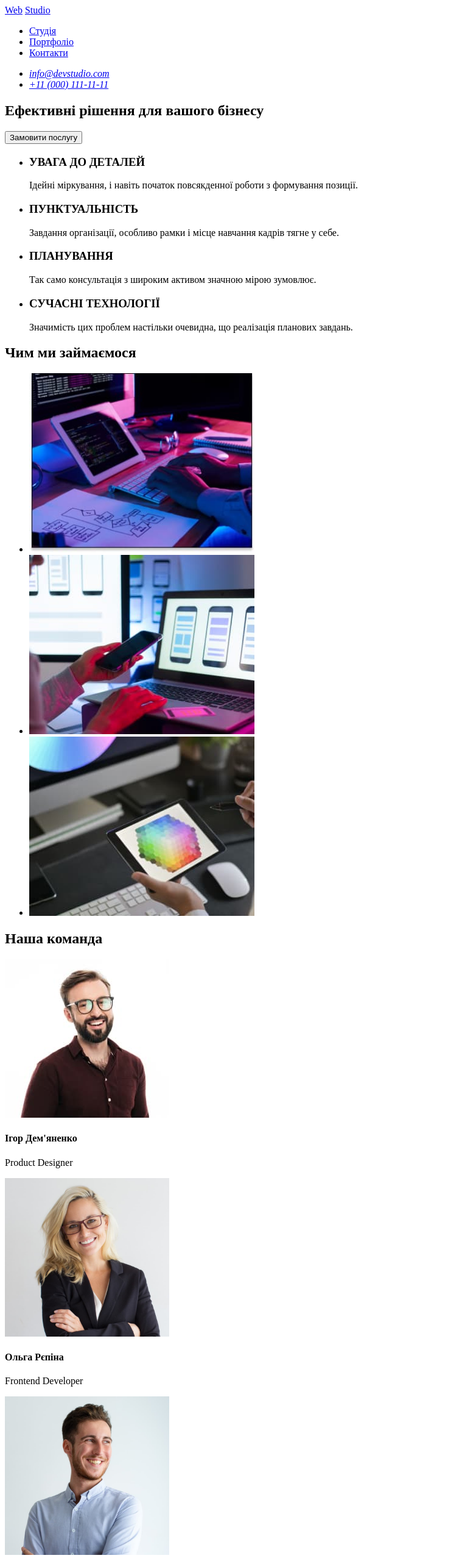
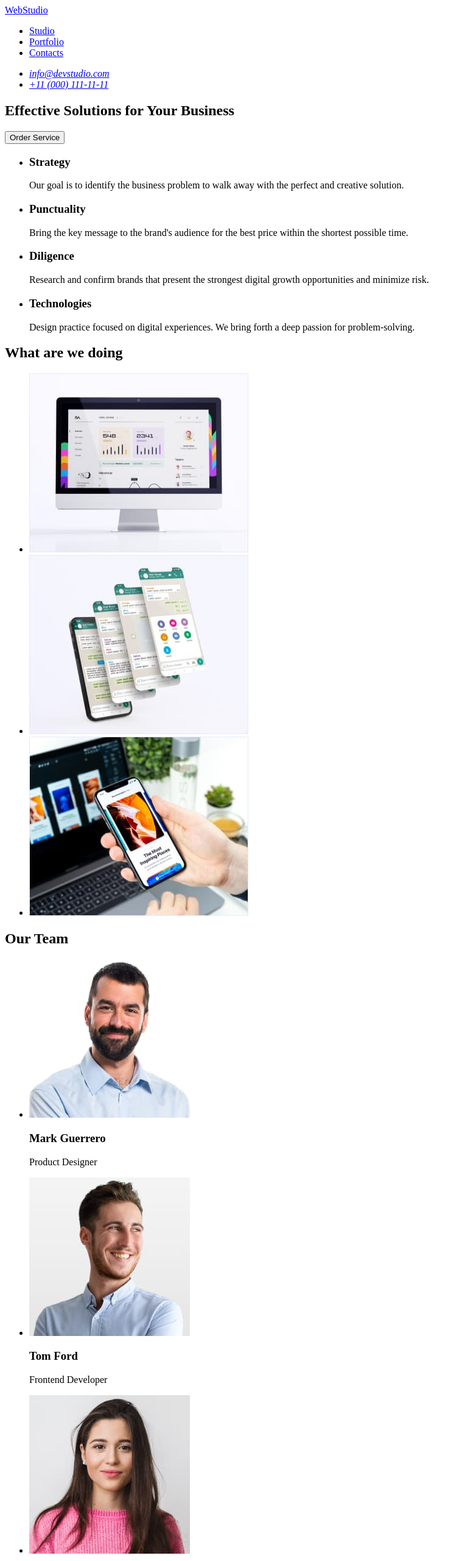
Before and after one commit to AlexandrAAkulina/goit-markup-hw-01, a plain HTML site: page index.html in a window 1280 px wide. Shown: the top 2560 px of the page at 61% size, without its empty margins (0-759 px from the left). Drawn offline with Linux system fonts and the light colour scheme.

```diff
--- a/index.html
+++ b/index.html
@@ -9,12 +9,11 @@
   <body>
     <header>
       <nav>
-        <a href="/">Web</a>
-        <a href="/">Studio</a>
+        <a href="./index.html">WebStudio</a>
         <ul>
-          <li><a href="/">Студія</a></li>
-          <li><a href="/">Портфоліо</a></li>
-          <li><a href="/">Контакти</a></li>
+          <li><a href="/">Studio</a></li>
+          <li><a href="/">Portfolio</a></li>
+          <li><a href="/">Contacts</a></li>
         </ul>
       </nav>
       <address>
@@ -25,146 +24,130 @@
             >
           </li>
           <li>
-            <a href="tel:+11(000)111-11-11" target="_blank"
-              >+11 (000) 111-11-11</a
-            >
+            <a href="tel:+110001111111" target="_blank">+11 (000) 111-11-11</a>
           </li>
         </ul>
       </address>
     </header>
     <main>
       <section>
-        <h1>Ефективні рішення для вашого бізнесу</h1>
-        <button type="button">Замовити послугу</button>
+        <h1>Effective Solutions for Your Business</h1>
+        <button type="button">Order Service</button>
       </section>
       <section>
-        <h2 hidden>Друга секція</h2>
+        <h2 hidden>Section-2</h2>
         <ul>
           <li>
-            <h3>УВАГА ДО ДЕТАЛЕЙ</h3>
+            <h3>Strategy</h3>
             <p>
-              Ідейні міркування, і навіть початок повсякденної роботи з
-              формування позиції.
+              Our goal is to identify the business problem to walk away with the
+              perfect and creative solution.
             </p>
           </li>
           <li>
-            <h3>ПУНКТУАЛЬНІСТЬ</h3>
+            <h3>Punctuality</h3>
             <p>
-              Завдання організації, особливо рамки і місце навчання кадрів тягне
-              у себе.
+              Bring the key message to the brand's audience for the best price
+              within the shortest possible time.
             </p>
           </li>
           <li>
-            <h3>ПЛАНУВАННЯ</h3>
+            <h3>Diligence</h3>
             <p>
-              Так само консультація з широким активом значною мірою зумовлює.
+              Research and confirm brands that present the strongest digital
+              growth opportunities and minimize risk.
             </p>
           </li>
           <li>
-            <h3>СУЧАСНІ ТЕХНОЛОГІЇ</h3>
+            <h3>Technologies</h3>
             <p>
-              Значимість цих проблем настільки очевидна, що реалізація планових
-              завдань.
+              Design practice focused on digital experiences. We bring forth a
+              deep passion for problem-solving.
             </p>
           </li>
         </ul>
       </section>
       <section>
-        <h2>Чим ми займаємося</h2>
+        <h2>What are we doing</h2>
         <ul>
           <li>
             <img
-              src="./images/1.jpg"
-              width="370"
+              src="./images/PC applications.jpg"
+              width="360"
               height="294"
-              alt="Написання кодів"
+              alt="PC applications"
             />
           </li>
           <li>
             <img
-              src="./images/2.jpg"
-              width="370"
+              src="./images/Mobile applications.jpg"
+              width="360"
               height="294"
-              alt="Розробка мобільних додатків"
+              alt="Mobile applications"
             />
           </li>
           <li>
-            <img src="./images/3.jpg" width="370" height="294" alt="Дизайн" />
+            <img
+              src="./images/Design.jpg"
+              width="360"
+              height="294"
+              alt="Design"
+            />
           </li>
         </ul>
       </section>
       <section>
-        <h2>Наша команда</h2>
-        <div class="product-designer">
+        <h2>Our Team</h2>
+        <ul>
+          <li>
             <img
-            src="./images/Ігор.jpg"
-            width="270"
+              src="./images/mark.jpg"
+              width="264"
               height="260"
-            alt="Наша команда-Ігор Дем'яненко"
+              alt="Our-team-Mark"
             />
-          <div>
-            <h4>Ігор Дем'яненко</h4>
+            <h3>Mark Guerrero</h3>
             <p>Product Designer</p>
-          </div>
-        </div>
-        <div class="frontend-developer">
+          </li>
+          <li>
             <img
-            src="./images/Ольга.jpg"
-            width="270"
+              src="./images/tom.jpg"
+              width="264"
               height="260"
-            alt="Наша команда-Ольга Рєпіна"
+              alt="Our-team-Tom"
             />
-          <div>
-            <h4>Ольга Рєпіна</h4>
+            <h3>Tom Ford</h3>
             <p>Frontend Developer</p>
-          </div>
-        </div>
-        <div class="marketing">
+          </li>
+          <li>
             <img
-            src="./images/Микола.jpg"
-            width="270"
+              src="./images/kamilla.jpg"
+              width="264"
               height="260"
-            alt="Наша команда-Микола Тарасов"
+              alt="Our-team-Kamilla"
             />
-          <div>
-            <h4>Микола Тарасов</h4>
+            <h3>Camila Garcia</h3>
             <p>Marketing</p>
-          </div>
-        </div>
-        <div class="ui-designer">
+          </li>
+          <li>
             <img
-            src="./images/Михайло.jpg"
-            width="270"
+              src="./images/daniel.jpg"
+              width="264"
               height="260"
-            alt="Наша команда-Михайло Єрмаков"
+              alt="Our-team-Daniel"
             />
-          <div>
-            <h4>Михайло Єрмаков</h4>
+            <h3>Daniel Wilson</h3>
             <p>UI Designer</p>
-          </div>
-        </div>
+          </li>
+        </ul>
       </section>
     </main>
     <footer>
-      <address>
-        <ul>
-          <li>
-            <a href="/">Web</a>
-            <a href="/">Studio</a>
-          </li>
-          <li>м. Київ, пр-т Лесі Українки, 26</li>
-          <li>
-            <a href="mailto:info@devstudio.com" target="_blank"
-              >info@devstudio.com</a
-            >
-          </li>
-          <li>
-            <a href="tel:+11(000)111-11-11" target="_blank"
-              >+11 (000) 111-11-11</a
-            >
-          </li>
-        </ul>
-      </address>
+      <a href="./index.html">WebStudio</a>
+      <p>
+        Increase the flow of customers and sales for your business with digital
+        marketing & growth solutions.
+      </p>
     </footer>
   </body>
 </html>
```
Also changed, not shown: images/1.jpg (deleted), images/2.jpg (deleted), images/3.jpg (deleted), images/Design.jpg (added), images/Mobile applications.jpg (added), images/PC applications.jpg (added), images/daniel.jpg (added), images/kamilla.jpg (added), images/mark.jpg (added), images/tom.jpg (added), images/Ігор.jpg (deleted), images/Микола.jpg (deleted), images/Михайло.jpg (deleted), images/Ольга.jpg (deleted). Lines whose indentation alone changed are shown as unchanged.
